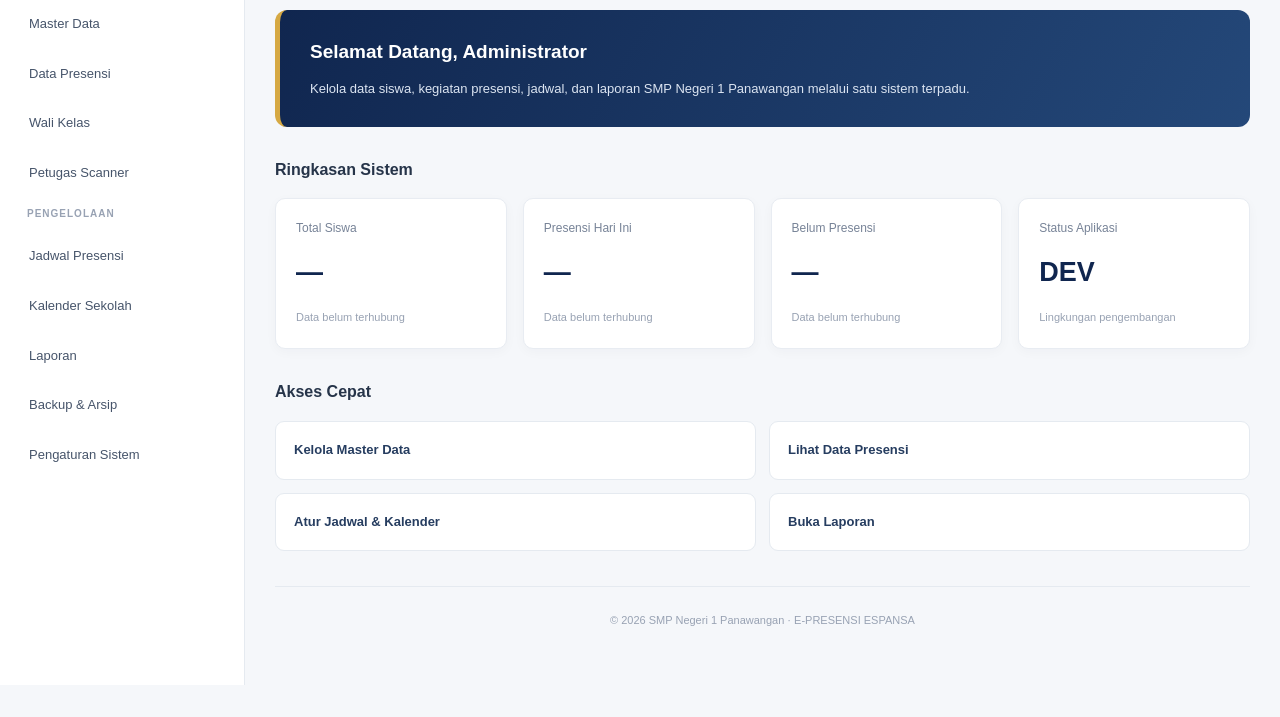
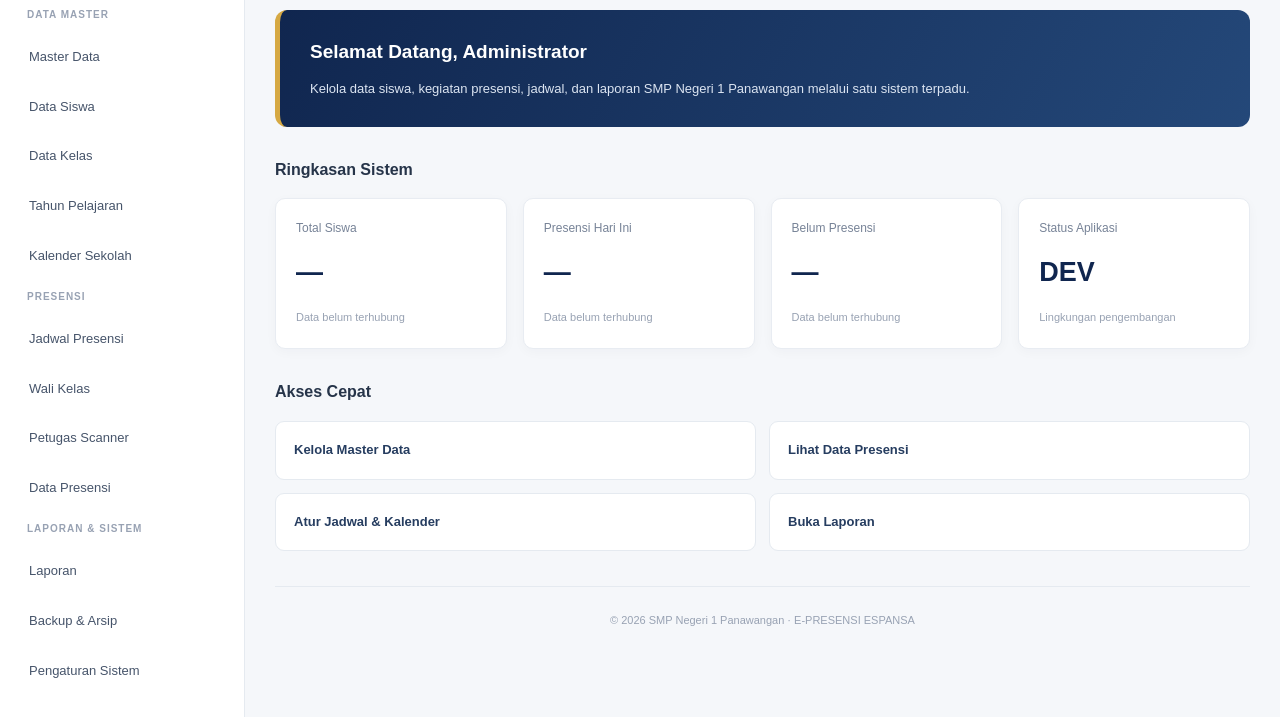
Before and after one commit to espansa-coder/E-PRESENSI-ESPANSA-WEB, a plain HTML site: page dashboard.html in a window 1280 px wide. Shown: the part 191-908 px from the top of the page. Before the commit the page ends 876 px from the top, so only its background shows below. Drawn offline with Linux system fonts and the light colour scheme.

Commit message:
Update dashboard.html

```diff
--- a/dashboard.html
+++ b/dashboard.html
@@ -31,21 +31,26 @@
 
     <aside class="dashboard-sidebar">
       <p class="sidebar-title">MENU UTAMA</p>
+      <a href="dashboard.html" class="menu-item active">Dashboard</a>
 
-      <a href="dashboard.html" class="menu-item active">Beranda</a>
+      <div class="sidebar-title">DATA MASTER</div>
       <a href="master-data.html" class="menu-item">Master Data</a>
-      <a href="data-presensi.html" class="menu-item">Data Presensi</a>
+      <a href="data-siswa.html" class="menu-item">Data Siswa</a>
+      <a href="data-kelas.html" class="menu-item">Data Kelas</a>
+      <a href="tahun-pelajaran.html" class="menu-item">Tahun Pelajaran</a>
+      <a href="kalender-sekolah.html" class="menu-item">Kalender Sekolah</a>
+
+      <div class="sidebar-title">PRESENSI</div>
+      <a href="jadwal-presensi.html" class="menu-item">Jadwal Presensi</a>
       <a href="wali-kelas.html" class="menu-item">Wali Kelas</a>
       <a href="petugas-scanner.html" class="menu-item">Petugas Scanner</a>
+      <a href="data-presensi.html" class="menu-item">Data Presensi</a>
 
-      <p class="sidebar-title">PENGELOLAAN</p>
-
-      <a href="jadwal-presensi.html" class="menu-item">Jadwal Presensi</a>
-      <a href="kalender-sekolah.html" class="menu-item">Kalender Sekolah</a>
+      <div class="sidebar-title">LAPORAN & SISTEM</div>
       <a href="laporan.html" class="menu-item">Laporan</a>
       <a href="backup-arsip.html" class="menu-item">Backup & Arsip</a>
       <a href="pengaturan.html" class="menu-item">Pengaturan Sistem</a>
-    </aside>
+      </aside>
 
     <main class="dashboard-content" id="beranda">
 
```
